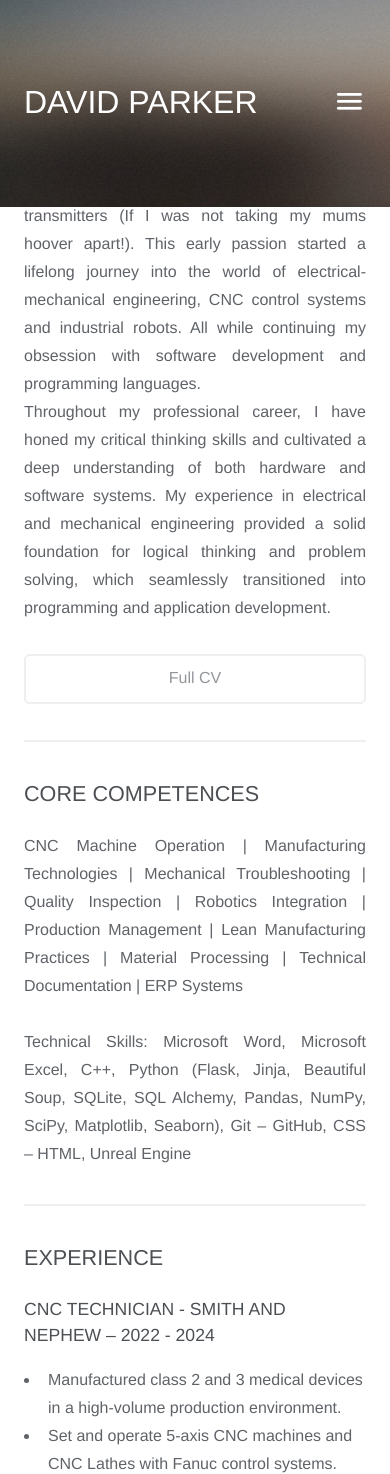
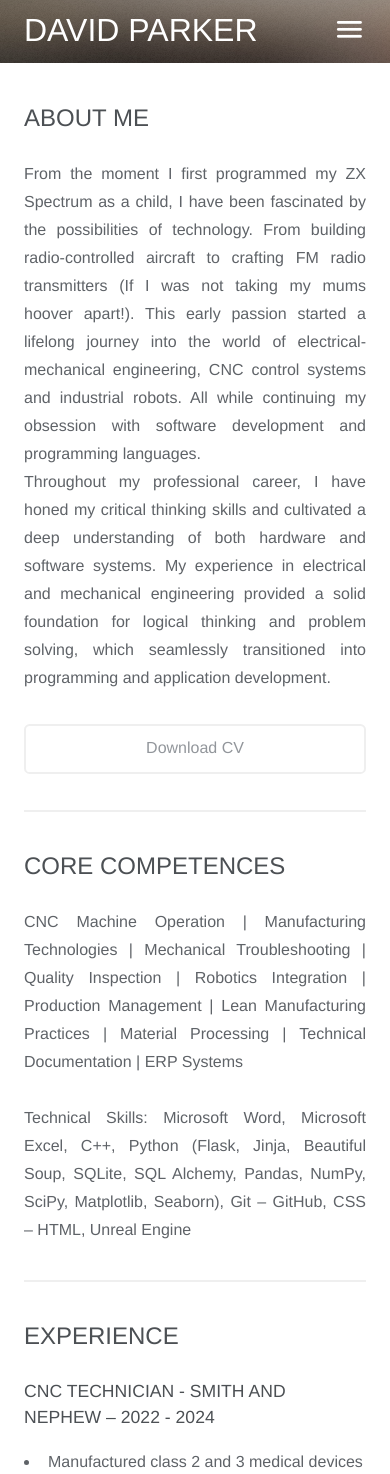
Before and after one commit to Mr006698/Portfolio_Website, a Flask app: page / in a window 390 px wide. Shown: the top 1474 px of the page. Run offline with Flask 3, Linux system fonts and the light colour scheme; some web fonts are replaced.

Commit message:
Tidy Up Scroll For Screen Sizes

```diff
--- a/main.py
+++ b/main.py
@@ -1,5 +1,6 @@
 from flask import Flask, render_template
 from datetime import date
+import smtplib
 
 app = Flask(__name__)
 @app.route('/')
--- a/static/assets/css/main.css
+++ b/static/assets/css/main.css
@@ -3167,7 +3167,7 @@ input, select, textarea {
 
 			/*h2 {
 				font-size: 1.2em;
-			}*/
+			}
 
 			h3 {
 				font-size: 1em;
@@ -3180,7 +3180,7 @@ input, select, textarea {
 			}
 
 			header.major h2 {
-				font-size: 1.35em;
+				font-size: 1.5em;
 			}
 
 		/* List */
@@ -3195,9 +3195,9 @@ input, select, textarea {
 
 		/* Header */
 
-			/* #header {
-				padding: 2.25em 1.5em;
-			} */
+			#header {
+				padding: 0em 1.5em;
+			}
 
 				#header h1 {
 					font-size: 1.35em;
@@ -3240,7 +3240,7 @@ input, select, textarea {
 		/* Header */
 
 			#header {
-				padding: 4.5em 1.5em;
+				padding: 0em 1.5em;
 			}
 
 				#header h1 br {
--- a/static/assets/css/sidebar.css
+++ b/static/assets/css/sidebar.css
@@ -2,6 +2,7 @@
 .menu-list {
     list-style: none;
 	color: rgba(255, 255, 255, 0.4);
+	padding-bottom: 1em;
 }
 
 li.menu-link a {
@@ -50,7 +51,9 @@ header.major h4 {
   font-size: 2.5em !important;
 }
 
-@media screen and not (max-width: 980px) {
+/* XLarge */
+@media screen and (max-width: 1800px) {
+
 	.menu-btn {
 		display: none;
 	}
@@ -68,7 +71,29 @@ header.major h4 {
 	}
 }
 
+/* Large */
+@media screen and (max-width: 1280px) {
+
+	.menu-btn {
+		display: none;
+	}
+
+	.show {
+		display: inline;
+	}
+
+	#main>section {
+		scroll-margin-top: 30px;/*60px;*/
+	}
+
+	#main>section:first-child {
+		scroll-margin-top: 100px/*130px;*/
+	}
+}
+
+/* Medium */
 @media screen and (max-width: 980px) {
+
 	.menu-btn {
 		display: inline;
 	}
@@ -82,11 +107,36 @@ header.major h4 {
 	}
 
 	#main>section {
-		scroll-margin-top: 30px;
+		scroll-margin-top: 2.5em;
 	}
 
 	#main>section:first-child {
-		scroll-margin-top: 100px;
+		scroll-margin-top: 8.5em;
+		padding-top: 5px;
+	}
+}
+
+/* Small */
+@media screen and (max-width: 736px) {
+
+	.menu-btn {
+		display: inline;
+	}
+
+	.show {
+		display: none;
+	}
+
+	div.inner h2 {
+		font-size: 2em;
+	}
+
+	#main>section {
+		scroll-margin-top: 4em;
+	}
+
+	#main>section:first-child {
+		padding-top: 4em;
 	}
 }
 
--- a/templates/index.html
+++ b/templates/index.html
@@ -19,7 +19,7 @@
 		</p>
 		</ul>
 		<ul class="actions">
-			<li><a href="{{ url_for('cv') }}" class="button">Full CV</a></li>
+			<li><a href="{{ url_for('cv') }}" class="button">Download CV</a></li>
 		</ul>
 	</section>
 
--- a/templates/menu.html
+++ b/templates/menu.html
@@ -8,7 +8,6 @@
 
     <div class="menu-list show" id="menuDropdown">
         <!-- <li class="menu-link">
-            <!-- Make sure that the top title lines up with the name when clicked --
             <a class="active" href="#about" onclick="window.scrollTo(0, 0); return false">About Me</a>
         </li> -->
         <li class="menu-link">
```
Also changed, not shown: 2 other files.
